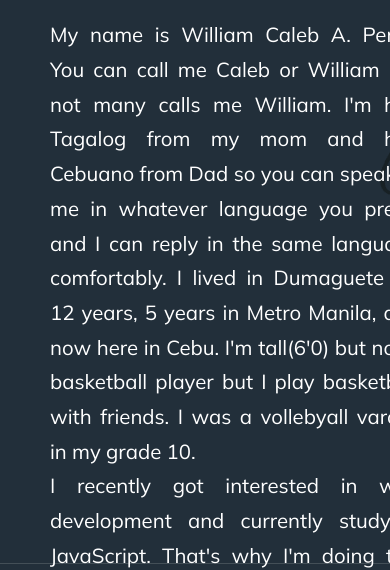
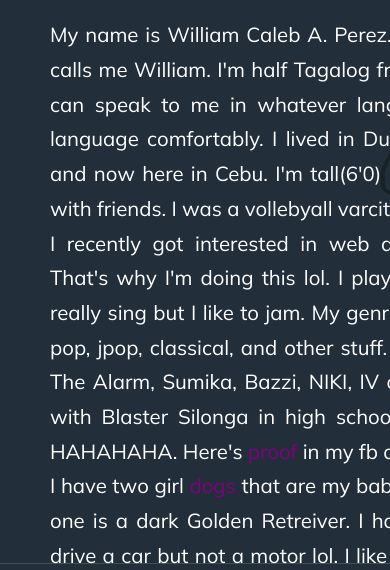
Before and after one commit to keylperez/YuutaroWeb, a website built with Parcel: page index.html in a window 390 px wide. Shown: the part 280-850 px from the top of the page. Built offline with nearby package versions, Linux system fonts and the light colour scheme.

Commit message:
improve responsive

```diff
--- a/resources/query.css
+++ b/resources/query.css
@@ -108,7 +108,7 @@
 
   header p {
     text-align: justify;
-    width: 370px;
+    width: 100%;
   }
 
   h3 {
```
